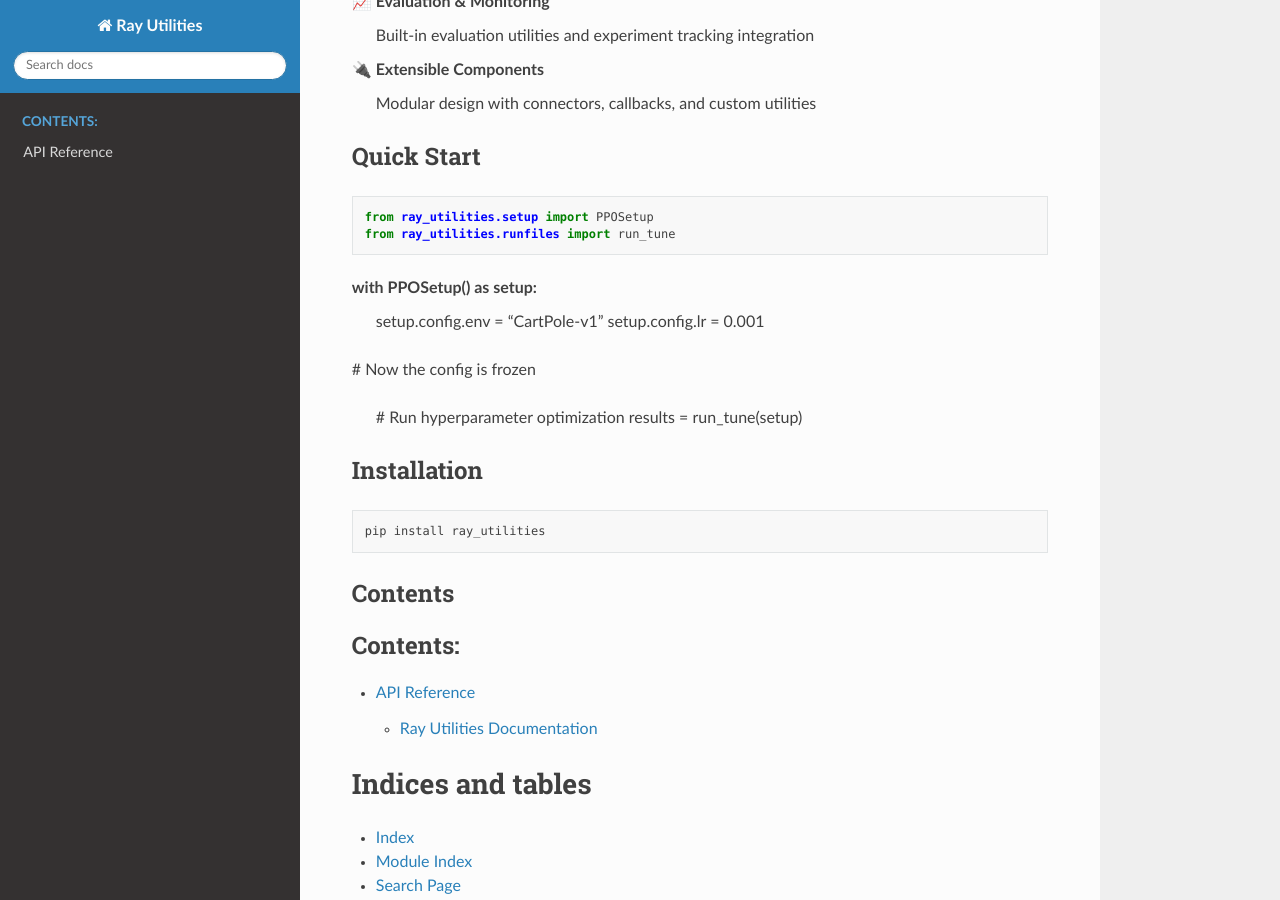
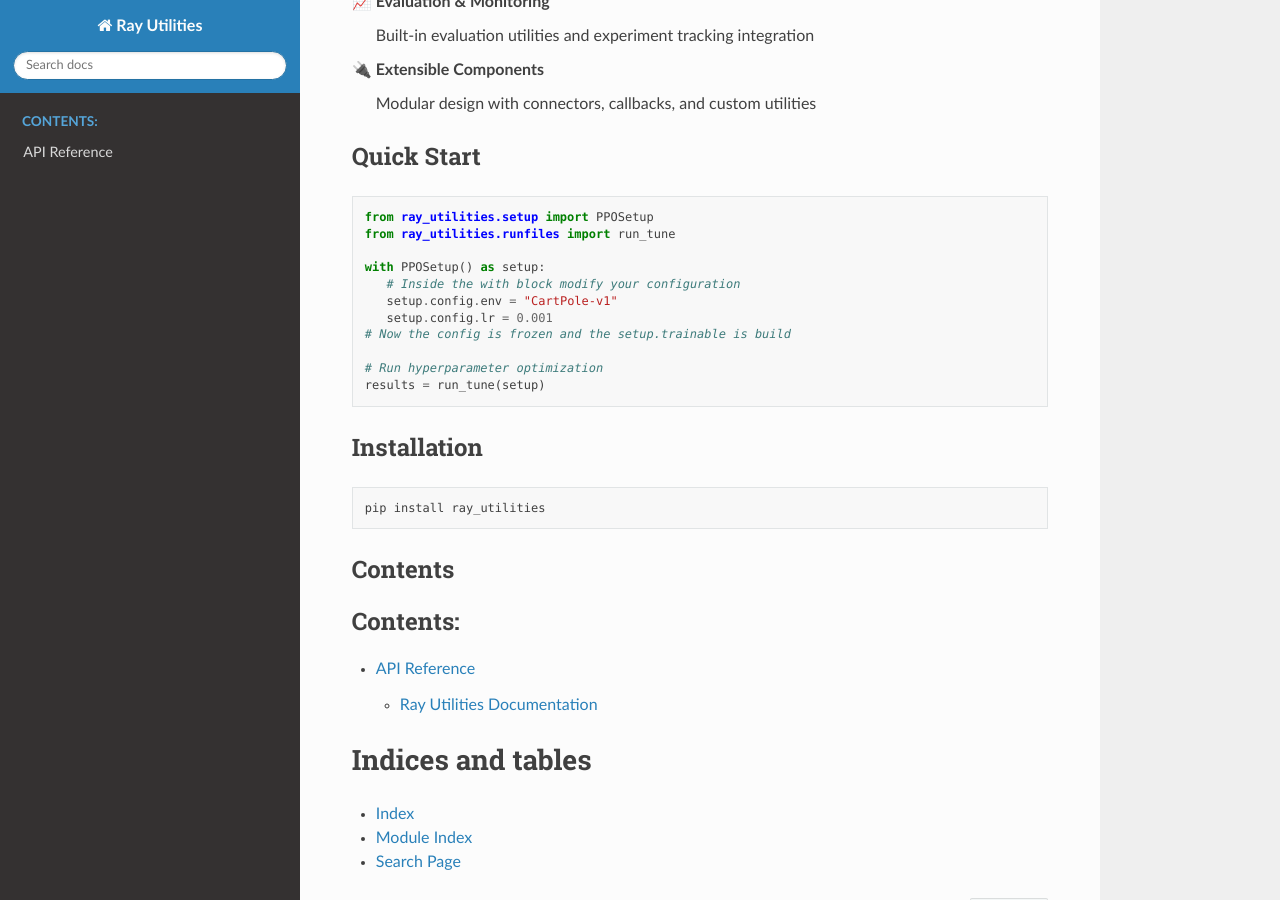
Before and after one commit to Daraan/ray_utilities, a Sphinx documentation site: the page built from docs/source/index.rst, in a window 1280 px wide and 900 px high, scrolled down 616 px. Built offline with Sphinx 7.4.7 and the Read the Docs theme 3.1.0, drawn with Linux system fonts in a browser that asks for light colours; formulas are drawn with MathJax 3; pages that are not in the unit, such as notebooks, are missing from menus.

Commit message:
docs: fix intend

```diff
--- a/docs/source/index.rst
+++ b/docs/source/index.rst
@@ -32,10 +32,11 @@ Quick Start
    from ray_utilities.setup import PPOSetup
    from ray_utilities.runfiles import run_tune
 
-with PPOSetup() as setup:
-   setup.config.env = "CartPole-v1"
-   setup.config.lr = 0.001
-# Now the config is frozen
+   with PPOSetup() as setup:
+      # Inside the with block modify your configuration
+      setup.config.env = "CartPole-v1"
+      setup.config.lr = 0.001
+   # Now the config is frozen and the setup.trainable is build
 
    # Run hyperparameter optimization
    results = run_tune(setup)
```
